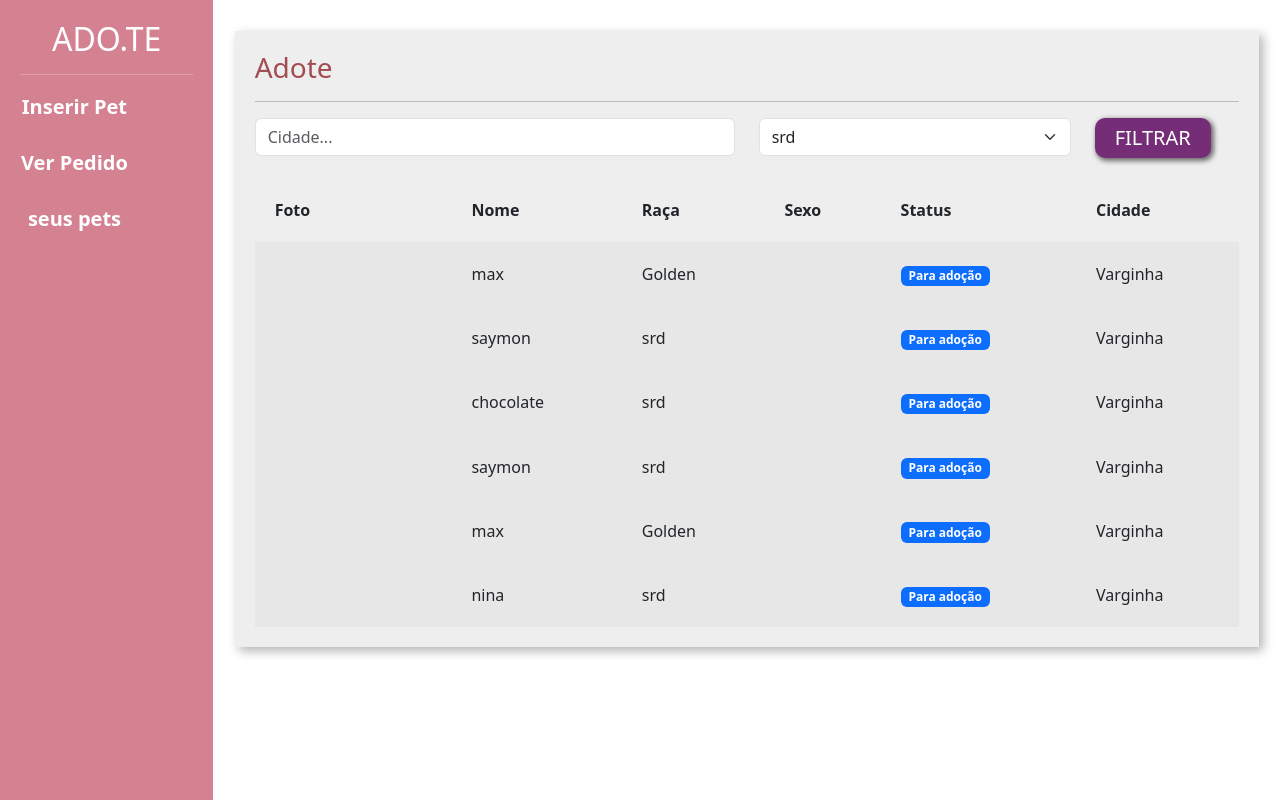
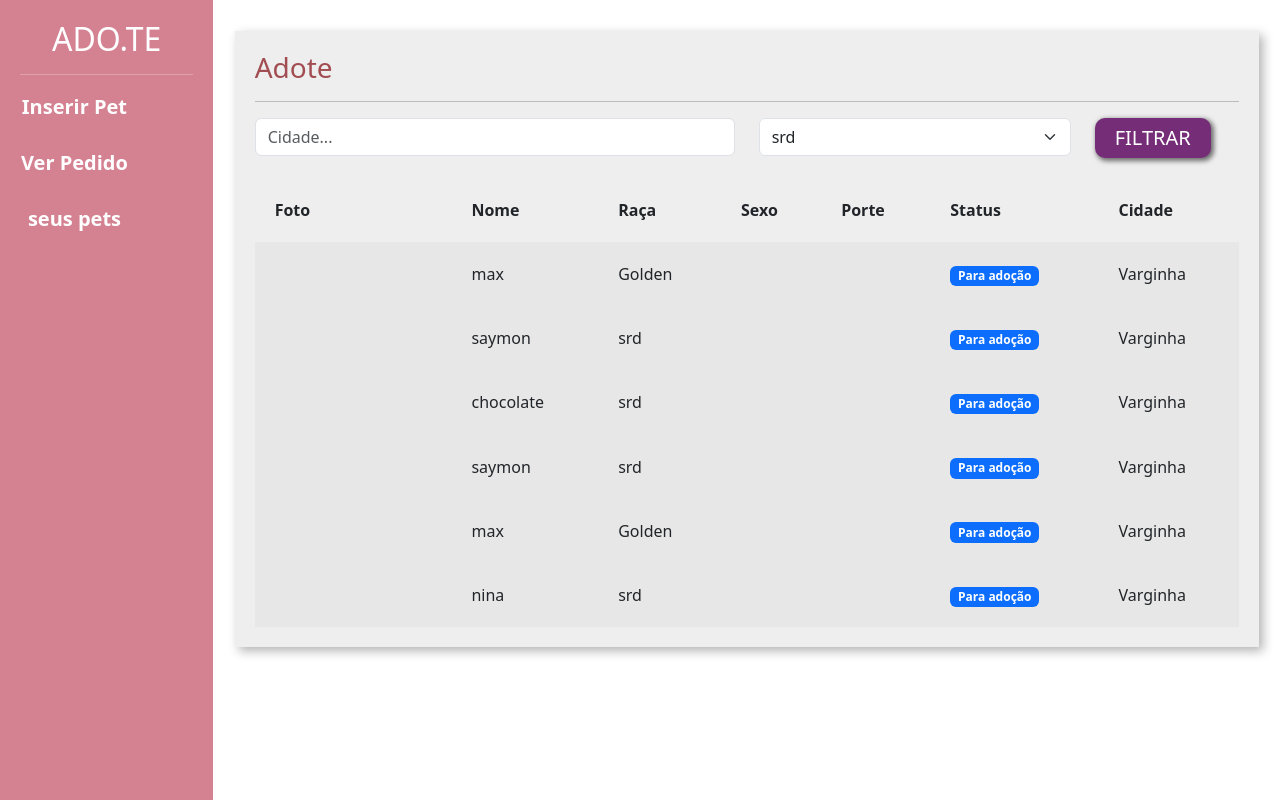
Before and after one commit to isabella-pila/dogs_cats, a Django app: page /adotar/ in a window 1280 px wide. Run offline with Django 4.2, Linux system fonts and the light colour scheme; a user stored in the database is signed in; data comes from the database, SQL or seed files in the repository; data that the repository does not hold is empty; parts of the project's set-up code (start-up, migrations or seed data) failed here and were passed over.

Commit message:
porte-cor

```diff
--- a/adotar/templates/listar_pets.html
+++ b/adotar/templates/listar_pets.html
@@ -94,6 +94,7 @@
                                     <th>Nome</th>
                                     <th>Raça</th>
                                     <th>Sexo</th>
+                                    <th>Porte</th>
                                     <th>Status</th>
                                     <th>Cidade</th>
 
@@ -112,6 +113,10 @@
                                         </td>
                                         <td>
                                             {{pet.sexo}}
+
+                                        </td>
+                                        <td>
+                                            {{pet.porte}}
 
                                         </td>
                                         <td>
--- a/divulgar/admin.py
+++ b/divulgar/admin.py
@@ -1,7 +1,8 @@
 from django.contrib import admin
-from .models import Raca, Tag, Pet ,Sexo
+from .models import Raca, Tag, Pet ,Sexo,Porte
 
 admin.site.register(Raca)
 admin.site.register(Tag)
 admin.site.register(Pet)
 admin.site.register(Sexo)
+admin.site.register(Porte)
--- a/divulgar/models.py
+++ b/divulgar/models.py
@@ -15,11 +15,19 @@
     def __str__(self):
         return self.sexo
 
+class Porte(models.Model):
+    porte = models.CharField(max_length=20)
+
+    def __str__(self):
+        return self.porte
+
 class Tag(models.Model):
     tag = models.CharField(max_length=100)
 
     def __str__(self):
         return self.tag
+
+
 
 class Pet(models.Model):
     choices_status =(('P',"Para adoção"),
@@ -35,7 +43,9 @@
     tags = models.ManyToManyField(Tag)
     raca = models.ForeignKey(Raca,on_delete=models.DO_NOTHING)
     sexo = models.ForeignKey(Sexo,on_delete=models.DO_NOTHING)
+    porte = models.ForeignKey(Porte,on_delete=models.DO_NOTHING)
     status = models.CharField( max_length=1, choices= choices_status,default='P')
+
 
 
     def _str_(self):
--- a/templates/static/adotar/css/listar_pets.css
+++ b/templates/static/adotar/css/listar_pets.css
@@ -25,8 +25,9 @@
 }
 
 .bg-side-plataforma{
-    background-color: #391D34;
+    background-color: #D48191;
     color: white;
+
 
 
 }
```
Also changed, not shown: divulgar/templates/novo_pet.html (+9 -0 lines), divulgar/views.py (+5 -2 lines), divulgar/migrations/0008_porte.py (added), divulgar/migrations/0009_pet_porte.py (added).
